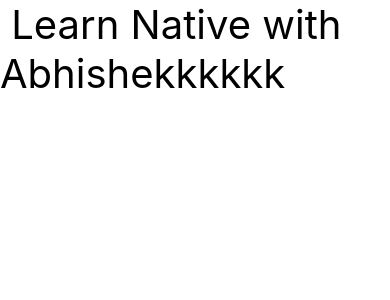
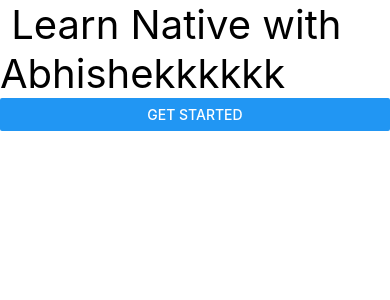
Before and after one commit to Abhishek-yadav-12/React-Native, a React Native app: screen / in a window 390 px wide. Shown: the top 300 px of the page. Built offline with nearby package versions, Linux system fonts and the light colour scheme.

Commit message:
view-text-button

```diff
--- a/App.tsx
+++ b/App.tsx
@@ -1,5 +1,8 @@
+// Purpose: Main file for the app. This is the file that will be run when the app is started.
+
 import React from 'react';
 import {
+  Button,
   Text,
   View,
 } from 'react-native';
@@ -9,6 +12,7 @@ const App = () => {
   return(
     <View>
       <Text style={{fontSize:40}}> Learn Native with Abhishekkkkkk </Text>
+      <Button title='Get Started'></Button>
     </View>
 
   );
--- a/babel.config.js
+++ b/babel.config.js
@@ -1,3 +1,6 @@
+// This file helps in converting the code into the latest and most efficient version of the code.
+
+
 module.exports = {
   presets: ['module:@react-native/babel-preset'],
 };
--- a/index.js
+++ b/index.js
@@ -1,3 +1,5 @@
+// The main entry point of the javascript file. Inside which the components get registered and the app gets started.
+
 /**
  * @format
  */
--- a/metro.config.js
+++ b/metro.config.js
@@ -1,3 +1,6 @@
+// This file helps in fast reloading the app when the code changes. It is used by the Metro bundler to build the app. It is a configuration file that tells the bundler how to build the app. It is a JavaScript file that exports an object. The object contains the configuration options for the bundler
+
+
 const {getDefaultConfig, mergeConfig} = require('@react-native/metro-config');
 
 /**
```
Also changed, not shown: .eslintrc.js.
